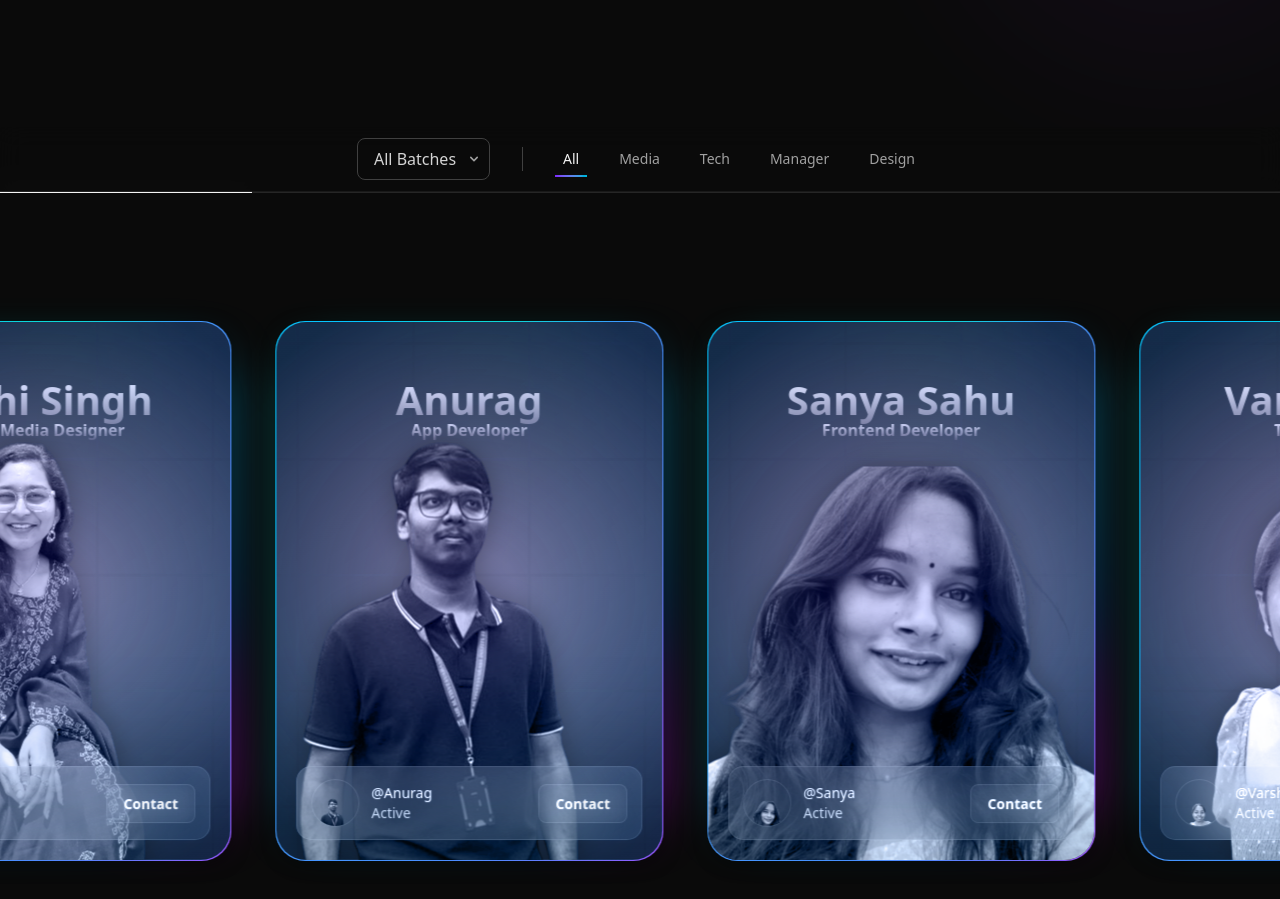
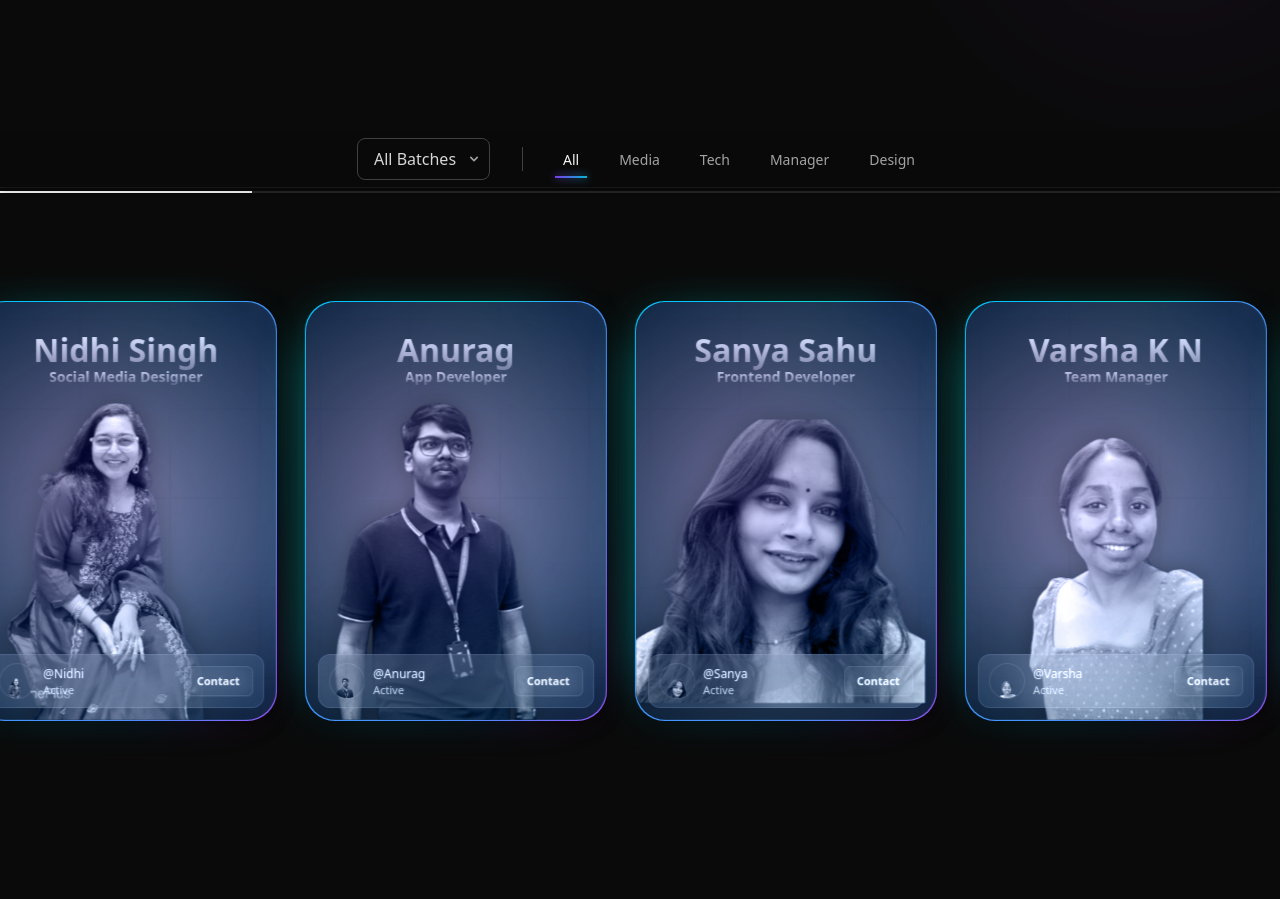
Before and after one commit to 1DeepanshuPathak1/AboutPage, a React (Vite) app: page / in a window 1280 px wide. Shown: the part 851-1750 px from the top of the page. Built offline with nearby package versions, Linux system fonts and the light colour scheme.

Commit message:
bug fixes

```diff
--- a/src/PageComps/Introduction.jsx
+++ b/src/PageComps/Introduction.jsx
@@ -1,11 +1,81 @@
-import React from 'react';
+import React, { useEffect, useRef } from 'react';
+import { motion, useScroll, useTransform, useMotionValue, useSpring } from 'framer-motion';
 import AboutSection from '../components/AboutSection';
-import './css/Introduction.css'
+import './css/Introduction.css';
+
+const FloatingElement = ({ children, delay = 0, duration = 4 }) => {
+  return (
+    <motion.div
+      animate={{
+        y: [0, -20, 0],
+      }}
+      transition={{
+        duration,
+        repeat: Infinity,
+        repeatType: "reverse",
+        ease: "easeInOut",
+        delay,
+      }}
+    >
+      {children}
+    </motion.div>
+  );
+};
 
 export default function Introduction() {
+  const containerRef = useRef(null);
+  const mouseX = useMotionValue(0);
+  const mouseY = useMotionValue(0);
+  const { scrollYProgress } = useScroll();
+
+  const handleMouseMove = (e) => {
+    const { left, top, width, height } = containerRef.current.getBoundingClientRect();
+    const x = (e.clientX - left) / width;
+    const y = (e.clientY - top) / height;
+    mouseX.set(x);
+    mouseY.set(y);
+  };
+
+  const springConfig = { damping: 25, stiffness: 100 };
+  const moveX = useSpring(mouseX, springConfig);
+  const moveY = useSpring(mouseY, springConfig);
+
+  const glowX = useTransform(moveX, [0, 1], ["-20%", "120%"]);
+  const glowY = useTransform(moveY, [0, 1], ["-20%", "120%"]);
+  const opacity = useTransform(scrollYProgress, [0, 0.2], [1, 0]);
+
   return (
-    <div className="min-h-screen bg-neutral-950 will-change-transform">
+    <motion.div
+      ref={containerRef}
+      onMouseMove={handleMouseMove}
+      className="relative min-h-screen bg-neutral-950 will-change-transform overflow-hidden"
+      style={{ opacity }}
+    >
+      {/* Floating Elements */}
+      <div className="absolute inset-0 pointer-events-none">
+        <FloatingElement delay={0}>
+          <div className="absolute top-[15%] left-[10%] w-8 h-8 rounded-full bg-gradient-to-r from-violet-500/20 to-fuchsia-500/20 blur-lg" />
+        </FloatingElement>
+        <FloatingElement delay={1.2} duration={5}>
+          <div className="absolute top-[45%] right-[15%] w-12 h-12 rounded-full bg-gradient-to-r from-cyan-500/20 to-blue-500/20 blur-lg" />
+        </FloatingElement>
+        <FloatingElement delay={0.5} duration={6}>
+          <div className="absolute bottom-[20%] left-[20%] w-10 h-10 rounded-full bg-gradient-to-r from-emerald-500/20 to-teal-500/20 blur-lg" />
+        </FloatingElement>
+      </div>
+
+      {/* Moving Gradient Background */}
+      <motion.div
+        className="absolute inset-0 opacity-50 pointer-events-none"
+        style={{
+          background: "radial-gradient(circle 400px at var(--x) var(--y), rgba(120,100,255,0.1), transparent 80%)",
+          "--x": glowX,
+          "--y": glowY,
+        }}
+      />
+
+      {/* Content */}
       <AboutSection />
-    </div>
+    </motion.div>
   );
 }
--- /dev/null
+++ b/src/components/HorizontalTeamScroll.css
@@ -0,0 +1,39 @@
+.scroll-section {
+  position: relative;
+  will-change: transform;
+  z-index: 100;
+}
+
+.scroll-container {
+  position: sticky;
+  top: 0;
+  height: 80vh;
+  overflow: hidden;
+  background-color: rgb(10, 10, 10);
+  will-change: transform;
+  backface-visibility: hidden;
+  -webkit-backface-visibility: hidden;
+  perspective: 1000;
+  -webkit-perspective: 1000;
+  transform: translate3d(0,0,0);
+  -webkit-transform: translate3d(0,0,0);
+  display: flex;
+  padding-top: 20px;
+  padding-bottom: 20px;
+  align-items: center;
+}
+
+.progress-bar {
+  position: fixed;
+  top: 0;
+  left: 0;
+  right: 0;
+  height: 2px;
+  background-color: rgb(38, 38, 38);
+  z-index: 150;
+}
+
+.progress-indicator {
+  height: 100%;
+  background-color: rgb(245, 245, 245);
+}
--- a/src/components/HorizontalTeamScroll.jsx
+++ b/src/components/HorizontalTeamScroll.jsx
@@ -1,44 +1,88 @@
-import { useRef } from 'react';
-import { motion, useScroll, useTransform } from 'framer-motion';
+import { useRef, useState, useCallback, useEffect, useLayoutEffect } from 'react';
+import { motion, useScroll, useSpring, useTransform } from 'framer-motion';
 import ProfileCard from './ProfileCard';
+import './HorizontalTeamScroll.css';
 
 const HorizontalTeamScroll = ({ members }) => {
   const targetRef = useRef(null);
+  const containerRef = useRef(null);
+  const [containerWidth, setContainerWidth] = useState(0);
+  const [windowWidth, setWindowWidth] = useState(0);
+
+  const cardWidth = 280;
+  const cardGap = 50;
+
+  useLayoutEffect(() => {
+    const updateSize = () => {
+      if (containerRef.current) {
+        const totalWidth = members.length * (cardWidth + cardGap) - cardGap;
+        setContainerWidth(totalWidth);
+        setWindowWidth(window.innerWidth);
+      }
+    };
+    updateSize();
+    window.addEventListener('resize', updateSize);
+    return () => window.removeEventListener('resize', updateSize);
+  }, [members.length, cardWidth, cardGap]);
+
   const { scrollYProgress } = useScroll({
     target: targetRef,
-    offset: ["start start", "end end"],
-    smooth: 10,
+    offset: ["start start", "end end"]
   });
 
-  // Smoothing configuration for the horizontal movement
+  const smoothProgress = useSpring(scrollYProgress, {
+    damping: 50,
+    mass: 0.5,
+    stiffness: 200,
+    restDelta: 0.001
+  });
+
+  const distance = containerWidth - windowWidth;
+  const x = useTransform(smoothProgress, [0, 1], [0, -distance]);
+  const springX = useSpring(x, {
+    damping: 50,
+    mass: 0.5,
+    stiffness: 200,
+    restDelta: 0.001
+  });
+
+  const progressWidth = useTransform(smoothProgress, [0, 1], ["0%", "100%"]);
+
   const smoothConfig = {
-    damping: 20,
+    damping: 50,
     mass: 0.5,
-    stiffness: 100,
+    stiffness: 200,
+    restDelta: 0.001
   };
 
-  const cardWidth = 400;
-  const cardGap = 32;
-  const totalWidth = members.length * (cardWidth + cardGap);
-  const viewportWidth = typeof window !== 'undefined' ? window.innerWidth : 1200;
-  const scrollDistance = Math.max(0, totalWidth - viewportWidth + 200);
-
-  const x = useTransform(scrollYProgress, [0, 1], ["0px", `-${scrollDistance}px`]);
-  const progressWidth = useTransform(scrollYProgress, [0, 1], ["0%", "100%"]);
-
   return (
-    <section ref={targetRef} className="relative will-change-transform" style={{ height: `${members.length * 100}vh` }}>
-      <div className="sticky top-0 flex h-screen items-center overflow-hidden bg-neutral-950" style={{ willChange: 'transform' }}>
+    <section
+      ref={targetRef}
+      className="scroll-section"
+      style={{ height: `${members.length * 80}vh` }}
+    >
+      <div className="scroll-container">
         <motion.div
-          style={{ x }}
-          className="flex gap-8 px-8 md:px-12"
-          transition={smoothConfig}
+          ref={containerRef}
+          style={{
+            x: springX,
+            gap: `${cardGap}px`,
+            display: 'flex',
+            padding: '0 32px'
+          }}
+          layoutScroll
         >
           {members.map((member) => (
-            <div
+            <motion.div
               key={member.id}
-              className="flex-shrink-0"
-              style={{ width: `${cardWidth}px` }}
+              style={{
+                width: `${cardWidth}px`,
+                maxHeight: '75vh',
+                flexShrink: 0,
+                willChange: 'transform',
+                WebkitBackfaceVisibility: 'hidden',
+              }}
+              layout
             >
               <ProfileCard
                 avatarUrl={member.avatarUrl}
@@ -58,16 +102,14 @@ const HorizontalTeamScroll = ({ members }) => {
                 batch={member.batch}
                 role={member.role}
               />
-            </div>
+            </motion.div>
           ))}
         </motion.div>
 
-        <div className="absolute bottom-20 left-1/2 -translate-x-1/2 flex items-center gap-3 opacity-40 hover:opacity-100 transition-opacity duration-300 z-20">
-        </div>
-        <div className="absolute top-0 left-0 right-0 h-0.5 bg-neutral-800 z-20">
+        <div className="progress-bar">
           <motion.div
             style={{ width: progressWidth }}
-            className="h-full bg-neutral-100"
+            className="progress-indicator"
             transition={smoothConfig}
           />
         </div>
--- /dev/null
+++ b/src/components/TeamFilters.css
@@ -0,0 +1,118 @@
+.navbar {
+  position: fixed;
+  top: 4px;
+  left: 0;
+  right: 0;
+  z-index: 200;
+  background-color: rgba(10, 10, 10, 0.95);
+  backdrop-filter: blur(12px);
+  border-bottom: 1px solid rgba(38, 38, 38, 0.5);
+  box-shadow: 0 4px 6px -1px rgba(0, 0, 0, 0.2);
+}
+
+.navbar-container {
+  max-width: 1280px;
+  margin: 0 auto;
+  padding: 0 16px;
+  height: 56px;
+  display: flex;
+  align-items: center;
+  justify-content: center;
+  gap: 32px;
+}
+
+.filter-select {
+  background-color: transparent;
+  color: rgb(214, 214, 214);
+  padding: 8px 32px 8px 16px;
+  border: 1px solid rgb(64, 64, 64);
+  border-radius: 8px;
+  cursor: pointer;
+  appearance: none;
+  position: relative;
+}
+
+.filter-select:hover {
+  border-color: rgb(115, 115, 115);
+}
+
+.filter-select:focus {
+  outline: none;
+  border-color: rgb(163, 163, 163);
+}
+
+.select-wrapper {
+  position: relative;
+}
+
+.select-arrow {
+  position: absolute;
+  right: 8px;
+  top: 50%;
+  transform: translateY(-50%);
+  pointer-events: none;
+  fill: rgb(163, 163, 163);
+}
+
+.divider {
+  height: 24px;
+  width: 1px;
+  background-color: rgb(64, 64, 64);
+}
+
+.filter-buttons {
+  display: flex;
+  align-items: center;
+  gap: 24px;
+}
+
+.filter-button {
+  position: relative;
+  padding: 4px 8px;
+  font-size: 14px;
+  font-weight: 500;
+  color: rgb(163, 163, 163);
+  background: none;
+  border: none;
+  cursor: pointer;
+  transition: color 0.2s ease;
+}
+
+.filter-button:hover {
+  color: rgb(229, 229, 229);
+}
+
+.filter-button.active {
+  color: rgb(245, 245, 245);
+}
+
+.button-indicator {
+  position: absolute;
+  bottom: -4px;
+  left: 0;
+  width: 100%;
+  height: 2px;
+  background: linear-gradient(to right, rgb(124, 58, 237), rgb(6, 182, 212));
+  transform-origin: left;
+  transition: transform 0.3s ease;
+}
+
+.button-indicator.active {
+  transform: scaleX(1);
+}
+
+.button-indicator:not(.active) {
+  transform: scaleX(0);
+}
+
+.filter-button:hover .button-indicator:not(.active) {
+  transform: scaleX(1);
+}
+
+.button-indicator::after {
+  content: '';
+  position: absolute;
+  inset: 0;
+  background: inherit;
+  filter: blur(4px);
+}
--- a/src/components/TeamFilters.jsx
+++ b/src/components/TeamFilters.jsx
@@ -1,66 +1,47 @@
+import './TeamFilters.css';
+
 const TeamFilters = ({ batches, roles, activeFilter, activeRole, setActiveFilter, setActiveRole }) => {
   const nonAllRoles = roles.filter(role => role !== 'all');
 
   return (
-    <nav className="fixed top-0 left-0 right-0 z-50 bg-neutral-950/80 backdrop-blur-md border-b border-neutral-800/50">
-      <div className="max-w-7xl mx-auto px-4 h-16 flex items-center justify-center gap-8">
-        {/* Batch Select Dropdown */}
-        <div className="relative">
+    <nav className="navbar">
+      <div className="navbar-container">
+        <div className="select-wrapper">
           <select
             value={activeFilter}
             onChange={(e) => setActiveFilter(e.target.value)}
-            className="appearance-none bg-transparent text-neutral-300 px-4 py-2 pr-8 border border-neutral-700 rounded-lg cursor-pointer hover:border-neutral-500 transition-colors focus:outline-none focus:border-neutral-400"
+            className="filter-select"
           >
             {batches.map(batch => (
-              <option key={batch} value={batch} className="bg-neutral-900">
+              <option key={batch} value={batch}>
                 {batch === 'all' ? 'All Batches' : batch}
               </option>
             ))}
           </select>
-          <div className="pointer-events-none absolute inset-y-0 right-0 flex items-center px-2 text-neutral-400">
-            <svg className="fill-current h-4 w-4" xmlns="http://www.w3.org/2000/svg" viewBox="0 0 20 20">
-              <path d="M5.293 7.293a1 1 0 011.414 0L10 10.586l3.293-3.293a1 1 0 111.414 1.414l-4 4a1 1 0 01-1.414 0l-4-4a1 1 0 010-1.414z"/>
-            </svg>
-          </div>
+          <svg className="select-arrow" xmlns="http://www.w3.org/2000/svg" width="16" height="16" viewBox="0 0 20 20">
+            <path d="M5.293 7.293a1 1 0 011.414 0L10 10.586l3.293-3.293a1 1 0 111.414 1.414l-4 4a1 1 0 01-1.414 0l-4-4a1 1 0 010-1.414z"/>
+          </svg>
         </div>
 
-        {/* Divider */}
-        <div className="h-6 w-px bg-neutral-700"></div>
+        <div className="divider"></div>
 
-        {/* Role Filters */}
-        <div className="flex items-center gap-6">
-          {/* All Filter */}
+        <div className="filter-buttons">
           <button
             onClick={() => setActiveRole('all')}
-            className={`relative px-2 py-1 text-sm font-medium transition-colors
-              ${activeRole === 'all' ? 'text-neutral-100' : 'text-neutral-400 hover:text-neutral-200'}
-              group`}
+            className={`filter-button ${activeRole === 'all' ? 'active' : ''}`}
           >
             All
-            <div className={`absolute -bottom-1 left-0 w-full h-0.5 bg-gradient-to-r from-violet-600 to-cyan-500 transform origin-left transition-transform duration-300
-              ${activeRole === 'all' ? 'scale-x-100' : 'scale-x-0'}
-              group-hover:scale-x-100`}
-            >
-              <div className="absolute inset-0 blur-sm bg-inherit"></div>
-            </div>
+            <div className={`button-indicator ${activeRole === 'all' ? 'active' : ''}`} />
           </button>
 
-          {/* Other Role Filters */}
           {nonAllRoles.map(role => (
             <button
               key={role}
               onClick={() => setActiveRole(role === activeRole ? 'all' : role)}
-              className={`relative px-2 py-1 text-sm font-medium transition-colors
-                ${activeRole === role ? 'text-neutral-100' : 'text-neutral-400 hover:text-neutral-200'}
-                group`}
+              className={`filter-button ${activeRole === role ? 'active' : ''}`}
             >
               {role}
-              <div className={`absolute -bottom-1 left-0 w-full h-0.5 bg-gradient-to-r from-violet-600 to-cyan-500 transform origin-left transition-transform duration-300
-                ${activeRole === role ? 'scale-x-100' : 'scale-x-0'}
-                group-hover:scale-x-100`}
-              >
-                <div className="absolute inset-0 blur-sm bg-inherit"></div>
-              </div>
+              <div className={`button-indicator ${activeRole === role ? 'active' : ''}`} />
             </button>
           ))}
         </div>
--- a/src/components/profilecard.css
+++ b/src/components/profilecard.css
@@ -61,8 +61,8 @@
 }
 
 .pc-card {
-  height: 80svh;
-  max-height: 540px;
+  height: 65svh;
+  max-height: 420px;
   display: grid;
   aspect-ratio: 0.718;
   border-radius: var(--card-radius);
@@ -270,8 +270,8 @@
   object-fit: contain;
   object-position: bottom;
   position: absolute;
-  bottom: -5%;
-  transform: translate3d(0, 0, 0.1px) scale(1.25);
+  bottom: 0;
+  transform: translate3d(0, 0, 0.1px) scale(1.15);
   transform-origin: bottom;
   z-index: 2;
   filter: drop-shadow(0 0 10px rgba(0, 0, 0, 0.3));
@@ -302,9 +302,9 @@
 
 .pc-user-info {
   position: absolute;
-  bottom: 20px;
-  left: 20px;
-  right: 20px;
+  bottom: 12px;
+  left: 12px;
+  right: 12px;
   z-index: 2;
   display: flex;
   align-items: center;
@@ -312,20 +312,20 @@
   background: rgba(255, 255, 255, 0.1);
   backdrop-filter: blur(30px);
   border: 1px solid rgba(255, 255, 255, 0.1);
-  border-radius: 15px;
-  padding: 12px 14px;
+  border-radius: 12px;
+  padding: 8px 10px;
   pointer-events: auto;
 }
 
 .pc-user-details {
   display: flex;
   align-items: center;
-  gap: 12px;
+  gap: 8px;
 }
 
 .pc-mini-avatar {
-  width: 48px;
-  height: 48px;
+  width: 36px;
+  height: 36px;
   border-radius: 50%;
   overflow: hidden;
   border: 1px solid rgba(255, 255, 255, 0.1);
@@ -343,27 +343,27 @@
   display: flex;
   align-items: flex-start;
   flex-direction: column;
-  gap: 6px;
+  gap: 4px;
 }
 
 .pc-handle {
-  font-size: 14px;
+  font-size: 12px;
   font-weight: 500;
   color: rgba(255, 255, 255, 0.9);
   line-height: 1;
 }
 
 .pc-status {
-  font-size: 14px;
+  font-size: 11px;
   color: rgba(255, 255, 255, 0.7);
   line-height: 1;
 }
 
 .pc-contact-btn {
   border: 1px solid rgba(255, 255, 255, 0.1);
-  border-radius: 8px;
-  padding: 8px 16px;
-  font-size: 14px;
+  border-radius: 6px;
+  padding: 6px 12px;
+  font-size: 11px;
   font-weight: 600;
   color: rgba(255, 255, 255, 0.9);
   cursor: pointer;
@@ -394,7 +394,7 @@
 .pc-details {
   width: 100%;
   position: absolute;
-  top: 3em;
+  top: 1.5em;
   display: flex;
   flex-direction: column;
 }
@@ -402,7 +402,7 @@
 .pc-details h3 {
   font-weight: 600;
   margin: 0;
-  font-size: min(5svh, 3em);
+  font-size: min(4svh, 2em);
   margin: 0;
   background-image: linear-gradient(to bottom, #fff, #6f6fbe);
   background-size: 1em 1.5em;
@@ -414,9 +414,9 @@
 .pc-details p {
   font-weight: 600;
   position: relative;
-  top: -12px;
+  top: -8px;
   white-space: nowrap;
-  font-size: 16px;
+  font-size: 14px;
   margin: 0 auto;
   width: min-content;
   background-image: linear-gradient(to bottom, #fff, #4a4ac0);
@@ -454,8 +454,8 @@
 
 @media (max-width: 768px) {
   .pc-card {
-    height: 70svh;
-    max-height: 450px;
+    height: 60svh;
+    max-height: 380px;
   }
 
   .pc-details {
--- a/src/components/profilecard.jsx
+++ b/src/components/profilecard.jsx
@@ -28,7 +28,7 @@ const adjust = (value, fromMin, fromMax, toMin, toMax) =>
 const easeInOutCubic = x => (x < 0.5 ? 4 * x * x * x : 1 - Math.pow(-2 * x + 2, 3) / 2);
 
 const ProfileCardComponent = ({
-  avatarUrl = 'https://images.unsplash.com/photo-1508214751196-bcfd4ca60f91?w=400&h=400&fit=crop',
+  avatarUrl = 'https://images.unsplash.com/photo-1472099645785-5658abf4ff4e?w=400',
   iconUrl = DEFAULT_ICON_URL,
   grainUrl = DEFAULT_GRAIN_URL,
   behindGradient,
@@ -38,6 +38,7 @@ const ProfileCardComponent = ({
   enableTilt = true,
   enableMobileTilt = true,
   mobileTiltSensitivity = 5,
+  miniAvatarUrl,
   name = 'Team Member',
   title = 'Role',
   handle = 'username',
@@ -124,8 +125,18 @@ const ProfileCardComponent = ({
 
       if (!card || !wrap || !animationHandlers) return;
 
-      const rect = card.getBoundingClientRect();
-      animationHandlers.updateCardTransform(event.clientX - rect.left, event.clientY - rect.top, card, wrap);
+      // Cache the rect calculations
+      if (!wrap._rect || event.timeStamp - wrap._rectTimestamp > 100) {
+        wrap._rect = card.getBoundingClientRect();
+        wrap._rectTimestamp = event.timeStamp;
+      }
+
+      animationHandlers.updateCardTransform(
+        event.clientX - wrap._rect.left,
+        event.clientY - wrap._rect.top,
+        card,
+        wrap
+      );
     },
     [animationHandlers]
   );
@@ -189,7 +200,13 @@ const ProfileCardComponent = ({
 
     if (!card || !wrap) return;
 
-    const pointerMoveHandler = handlePointerMove;
+    // Use a debounced version of pointer move for better performance
+    let rafId;
+    const debouncedPointerMove = (e) => {
+      if (rafId) cancelAnimationFrame(rafId);
+      rafId = requestAnimationFrame(() => handlePointerMove(e));
+    };
+
     const pointerEnterHandler = handlePointerEnter;
     const pointerLeaveHandler = handlePointerLeave;
     const deviceOrientationHandler = handleDeviceOrientation;
@@ -210,8 +227,12 @@ const ProfileCardComponent = ({
     };
 
     card.addEventListener('pointerenter', pointerEnterHandler);
-    card.addEventListener('pointermove', pointerMoveHandler);
+    card.addEventListener('pointermove', debouncedPointerMove);
     card.addEventListener('pointerleave', pointerLeaveHandler);
+
+    wrap.style.willChange = 'transform';
+    card.style.willChange = 'transform';
+    card.style.backfaceVisibility = 'hidden';
     if (enableMobileTilt) {
       card.addEventListener('click', handleClick);
     }
@@ -224,8 +245,9 @@ const ProfileCardComponent = ({
 
     return () => {
       card.removeEventListener('pointerenter', pointerEnterHandler);
-      card.removeEventListener('pointermove', pointerMoveHandler);
+      card.removeEventListener('pointermove', debouncedPointerMove);
       card.removeEventListener('pointerleave', pointerLeaveHandler);
+      if (rafId) cancelAnimationFrame(rafId);
       card.removeEventListener('click', handleClick);
       window.removeEventListener('deviceorientation', deviceOrientationHandler);
       animationHandlers.cancelAnimation();
@@ -268,7 +290,7 @@ const ProfileCardComponent = ({
               loading="lazy"
               onError={e => {
                 const target = e.target;
-                target.src = 'https://images.unsplash.com/photo-1472099645785-5658abf4ff4e?w=400&h=400&fit=crop';
+                target.style.display = 'none';
               }}
             />
             {showUserInfo && (
@@ -276,7 +298,7 @@ const ProfileCardComponent = ({
                 <div className="pc-user-details">
                   <div className="pc-mini-avatar">
                     <img
-                      src={avatarUrl}
+                      src={miniAvatarUrl || avatarUrl}
                       alt={`${name || 'User'} mini avatar`}
                       loading="lazy"
                       onError={e => {
```
